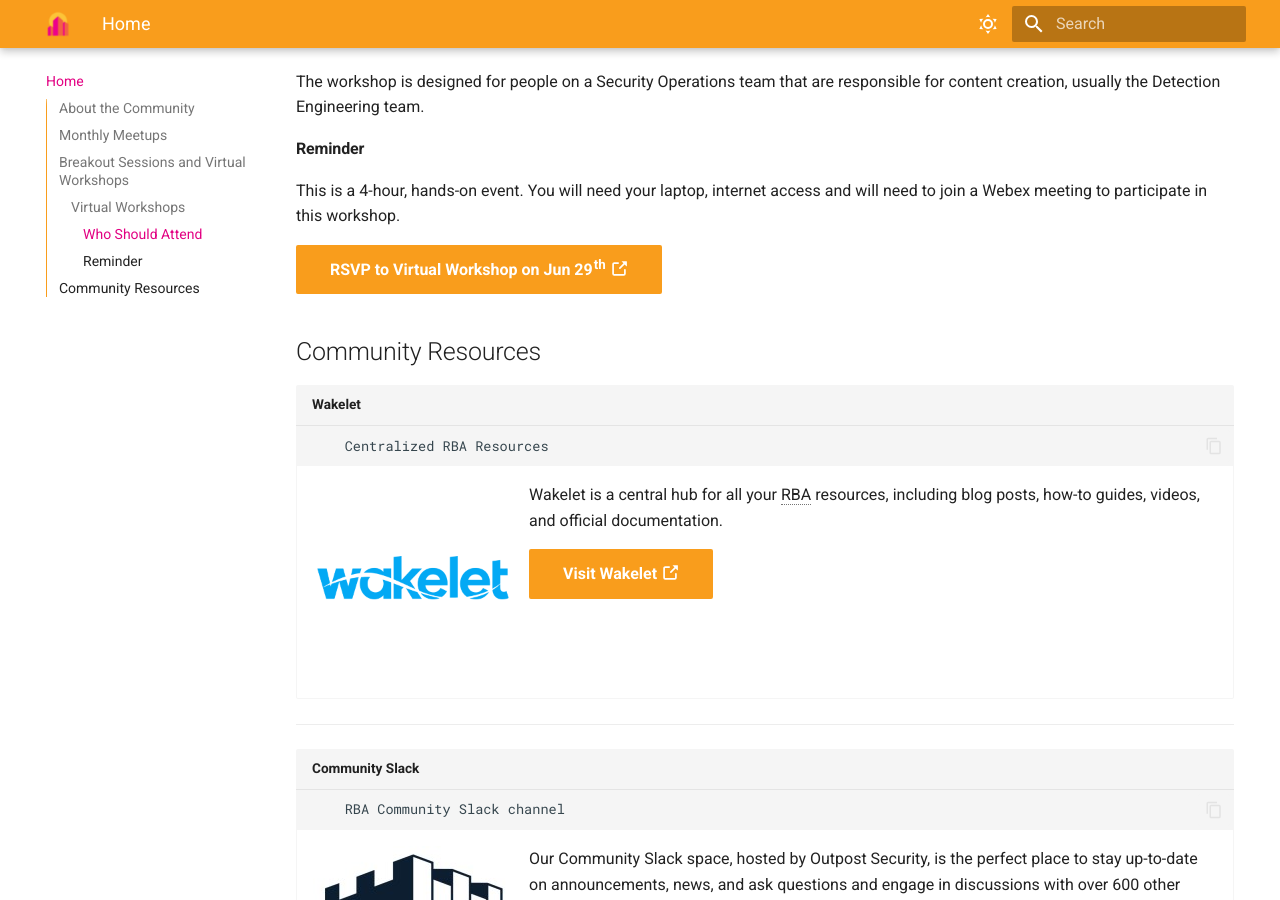
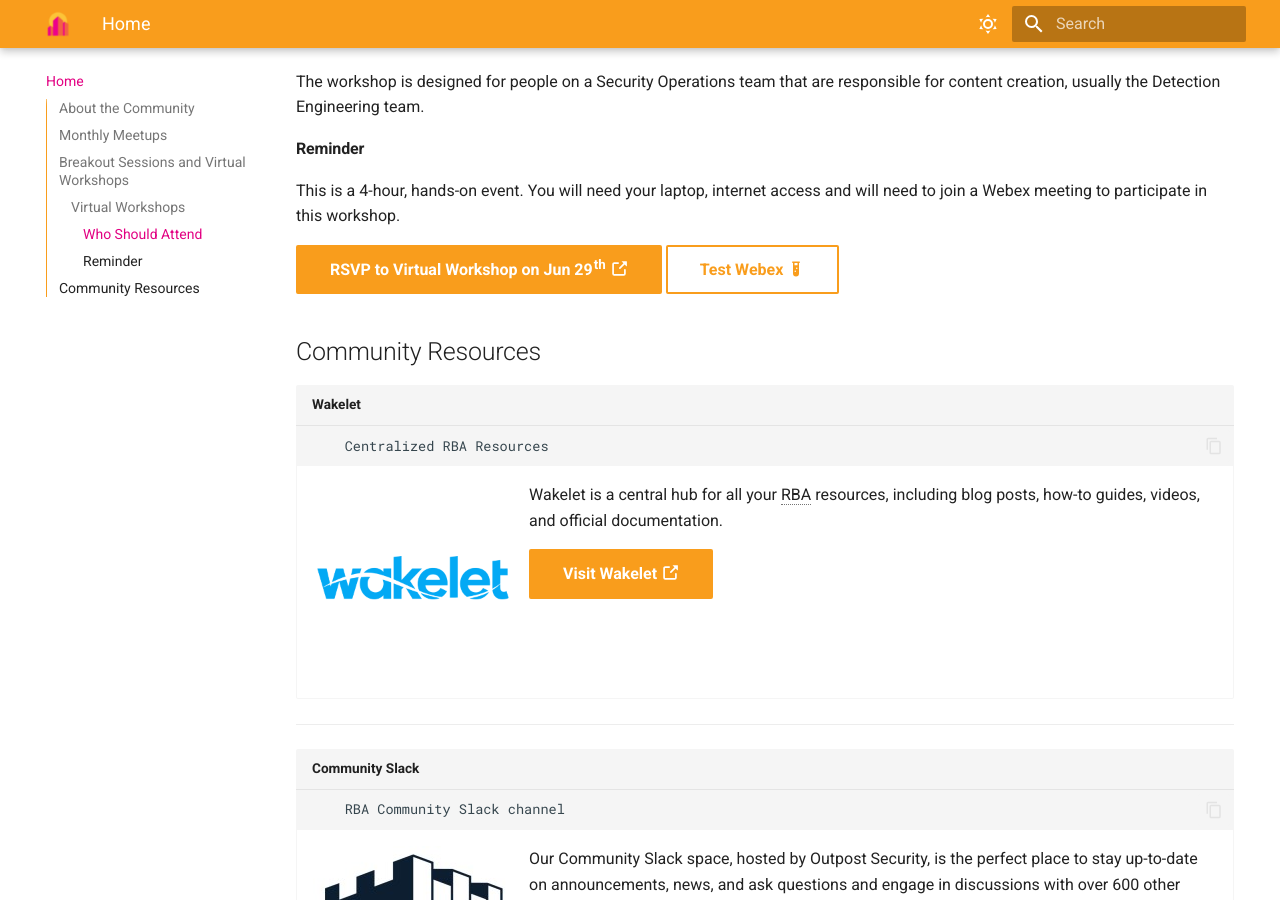
Before and after one commit to rba-community/rba-community, an MkDocs documentation site: the page built from docs/index.md, in a window 1280 px wide and 900 px high, scrolled down 1360 px. Built offline with MkDocs 1.6.1 and Material for MkDocs 9.7.7, drawn with Linux system fonts in a browser that asks for light colours; emoji names are drawn with the system emoji font.

Commit message:
added webex test
Signed-off-by: Zachary Christensen <zchristensen@splunk.com>

```diff
--- a/docs/index.md
+++ b/docs/index.md
@@ -52,6 +52,7 @@
 This is a 4-hour, hands-on event. You will need your laptop, internet access and will need to join a Webex meeting to participate in this workshop.
 
 [RSVP to Virtual Workshop on Jun 29th :octicons-link-external-16:](https://splunk.webex.com/weblink/register/r49d713a6ff57cb2780ca5d89d498ea18 "RSVP to Virtual Workshop on June 29th"){ .md-button .md-button--primary target="_blank" }
+[Test Webex :material-test-tube:](https://www.webex.com/test-meeting.html "Test Webex meetings"){ .md-button target="blank" }
 
 ## Community Resources
 
```
